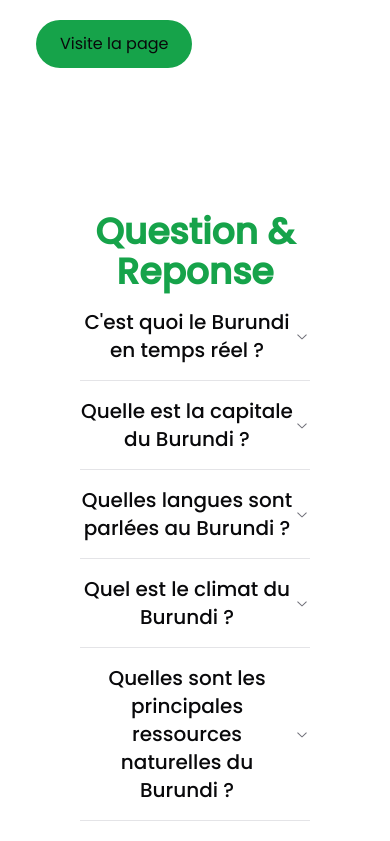
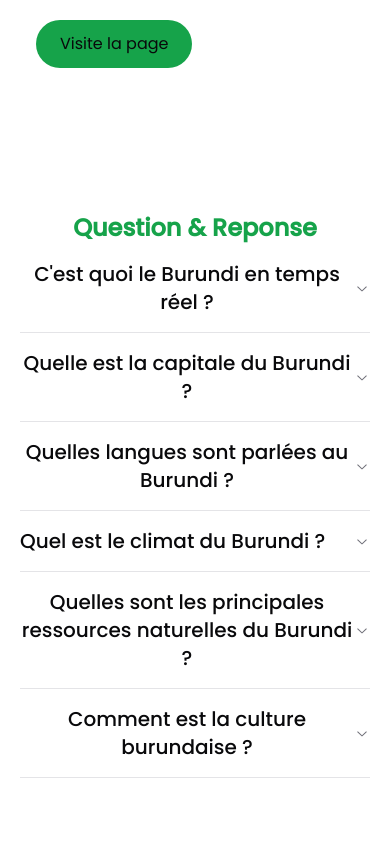
Before and after one commit to ericsson048/BTR, a React (Vite) app: page / in a window 390 px wide. Shown: the part 9120-9961 px from the top of the page. Built offline with nearby package versions, Linux system fonts and the light colour scheme.

Commit message:
"Update FAQ component styling: added max-md and max-sm responsive classes to div and h1 elements"

```diff
--- a/src/components/FAQ.tsx
+++ b/src/components/FAQ.tsx
@@ -7,8 +7,8 @@ import {
 
 function FAQ() {
   return (
-    <div className="w-full flex flex-col items-center justify-between p-20">
-        <h1 className='text-4xl font-bold text-center text-primary'>Question & Reponse</h1>
+    <div className="w-full flex flex-col items-center justify-between p-20 max-md:px-14 max-sm:px-5">
+        <h1 className='text-4xl font-bold text-center text-primary max-sm:text-2xl'>Question & Reponse</h1>
         <Accordion type="single" collapsible className="w-full">
         <AccordionItem value="item-1">
             <AccordionTrigger className="text-xl">C'est quoi le Burundi en temps réel ?</AccordionTrigger>
```
